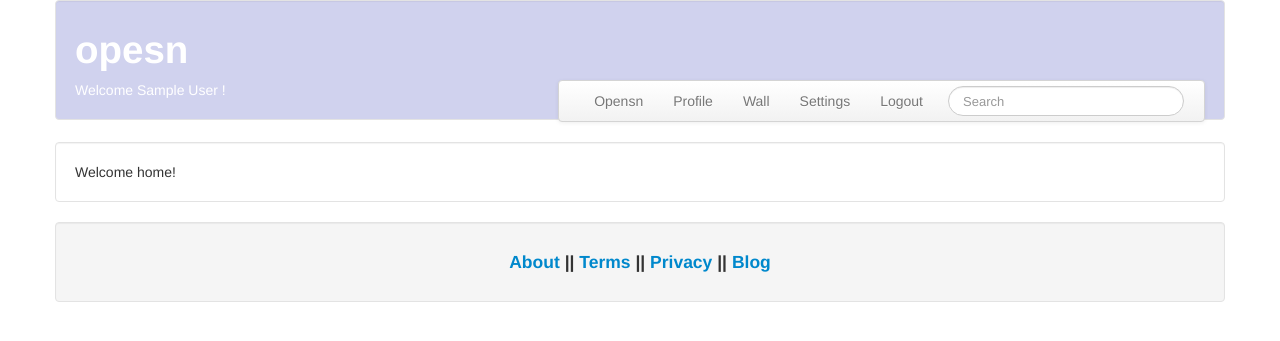
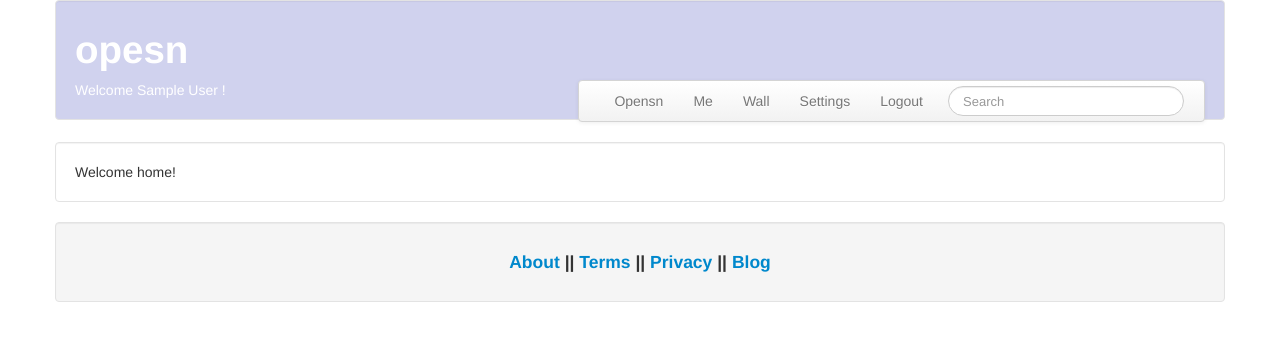
Before and after one commit to pras2309/opensn, a Django app: page / in a window 1280 px wide. Shown: the top 341 px of the page. Run offline with Django 3.2, Linux system fonts and the light colour scheme; the visitor is signed in with stand-in values (Sample User, id 1); parts of the project's set-up code (start-up, migrations or seed data) failed here and were passed over.

Commit message:
Change profile to me

```diff
--- a/opensn/urls.py
+++ b/opensn/urls.py
@@ -21,7 +21,7 @@ urlpatterns = patterns('',
     url(r'^logout/$', auth_views.logout, {'template_name': 'registration/logout.html'}, name='auth_logout'),
     url(r'^$',  UserHome.home, name="site_root"),
     url(r'^home/$', UserHome.home, name="home"),
-    url(r'^profile/$', UserHome.profile, name="profile"),
+    url(r'^me/$', UserHome.profile, name="me"),
     url(r'^wall/$', UserHome.wall, name="wall"),
 
 )
--- a/templates/common/header.html
+++ b/templates/common/header.html
@@ -18,7 +18,7 @@
             <div class="navbar-inner">
                 <ul class="nav">
                   <li><a href="/home">Opensn</a></li>
-                  <li><a href="/profile">Profile</a></li>
+                  <li><a href="/me">Me</a></li>
                   <li><a href="/wall">Wall</a></li>
                   <li><a href="#">Settings</a></li>
                 <li><a href="/logout">Logout</a></li>
```
